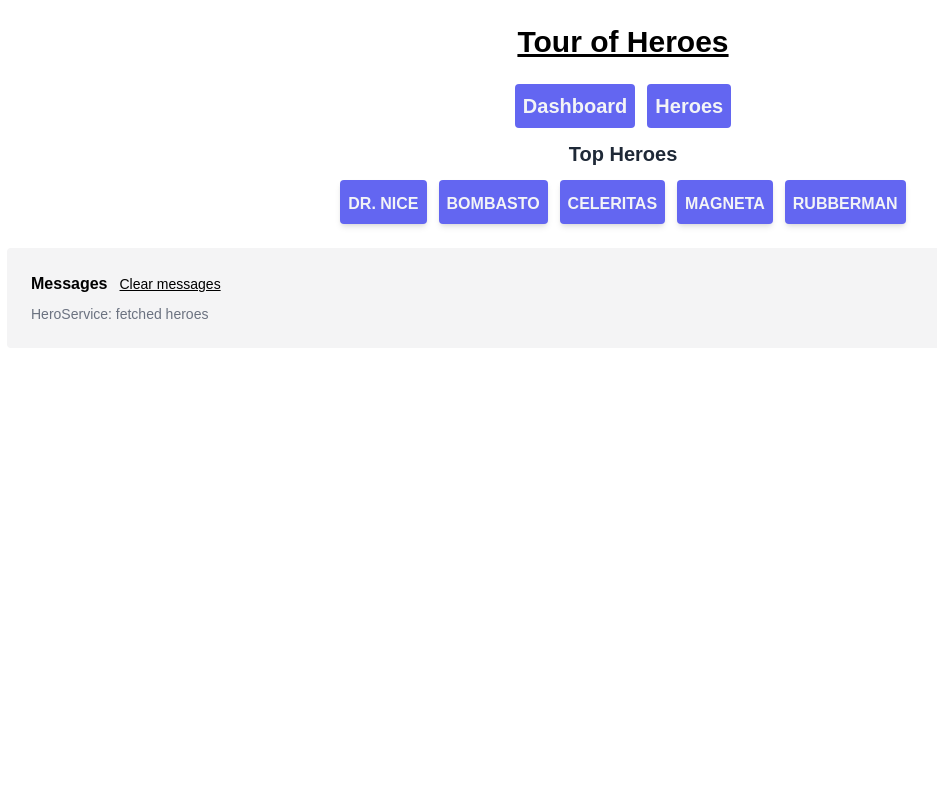
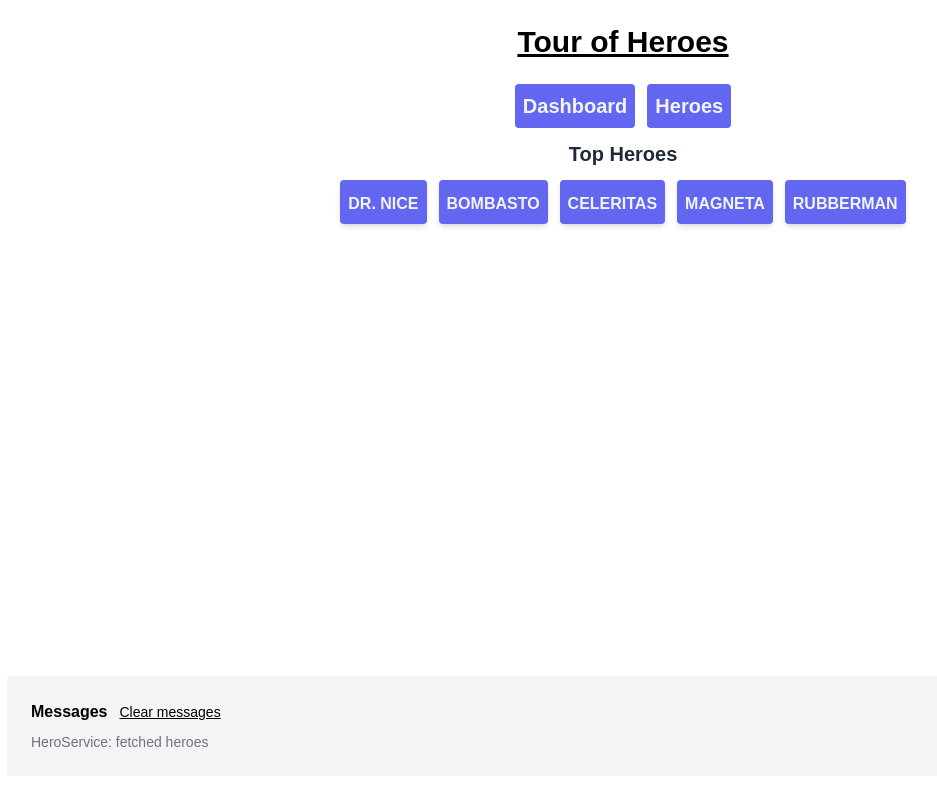
Before and after one commit to b0yu-li/angular-tour-of-heroes, an Angular app: page /dashboard in a window 1280 px wide. Shown: the top 786 px of the page, without its empty margins (17-954 px from the left). Built offline with nearby package versions, Linux system fonts and the light colour scheme.

Commit message:
style: message component stays at the bottom

```diff
--- a/src/app/app.component.html
+++ b/src/app/app.component.html
@@ -8,6 +8,8 @@
     <router-outlet />
 </div>
 
-<div class="p-6 pt-0">
+<span class="grow"></span>
+
+<div class="p-6">
     <app-messages></app-messages>
 </div>
--- a/src/index.html
+++ b/src/index.html
@@ -7,7 +7,7 @@
   <meta name="viewport" content="width=device-width, initial-scale=1">
   <link rel="icon" type="image/x-icon" href="favicon.ico">
 </head>
-<body class="font-customized">
-  <app-root></app-root>
+<body class="font-customized h-dvh">
+  <app-root class="flex flex-col h-full"></app-root>
 </body>
 </html>
```
Also changed, not shown: 1 other file (tests, documents, lock files or other folders).
